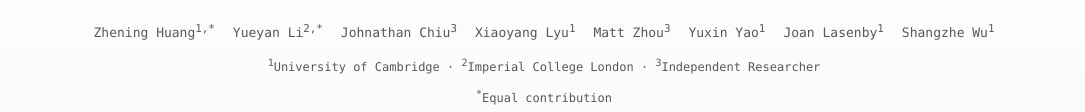
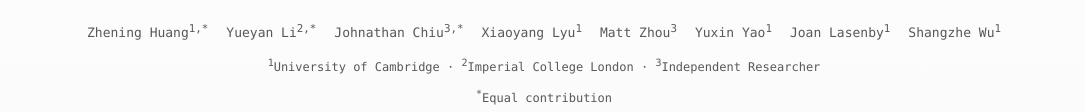
Before and after one commit to LiteReality/litereality.github.io, a plain HTML site: page index.html in a window 1280 px wide. Shown: the part 394-506 px from the top of the page, without its empty margins (96-1181 px from the left). Drawn offline with Linux system fonts and the light colour scheme.

Commit message:
Update author link

```diff
--- a/index.html
+++ b/index.html
@@ -287,7 +287,7 @@
     <div class="authors">
       <a href="https://zheninghuang.github.io/" target="_blank" rel="noopener">Zhening&nbsp;Huang<sup>1,*</sup></a>
       <a href="https://www.linkedin.com/in/yueyan-li-1b21a1251/" target="_blank" rel="noopener">Yueyan&nbsp;Li<sup>2,*</sup></a>
-      <a href="https://johnathanchiu.github.io/" target="_blank" rel="noopener">Johnathan&nbsp;Chiu<sup>3</sup></a>
+      <a href="https://johnathanchiu.github.io/" target="_blank" rel="noopener">Johnathan&nbsp;Chiu<sup>3,*</sup></a>
       <a href="https://shawlyu.github.io/" target="_blank" rel="noopener">Xiaoyang&nbsp;Lyu<sup>1</sup></a>
       <a href="https://mattzh72.github.io/" target="_blank" rel="noopener">Matt&nbsp;Zhou<sup>3</sup></a>
       <a href="https://yuxinyao620.github.io/" target="_blank" rel="noopener">Yuxin&nbsp;Yao<sup>1</sup></a>
```
